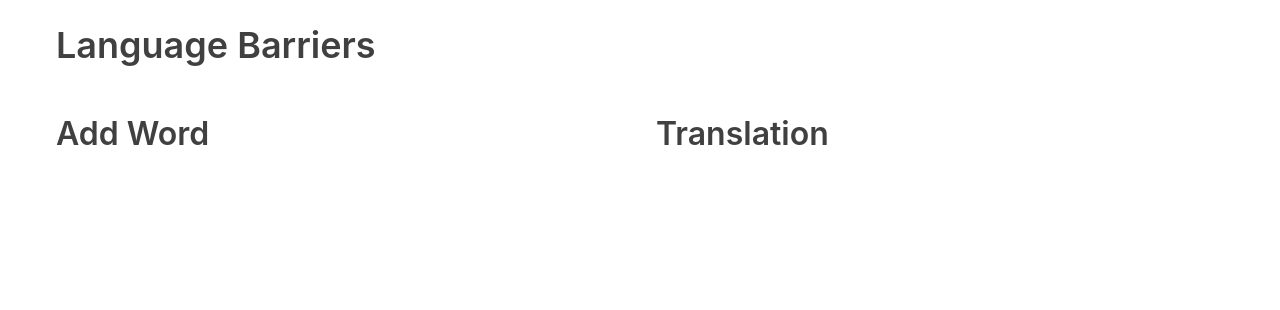
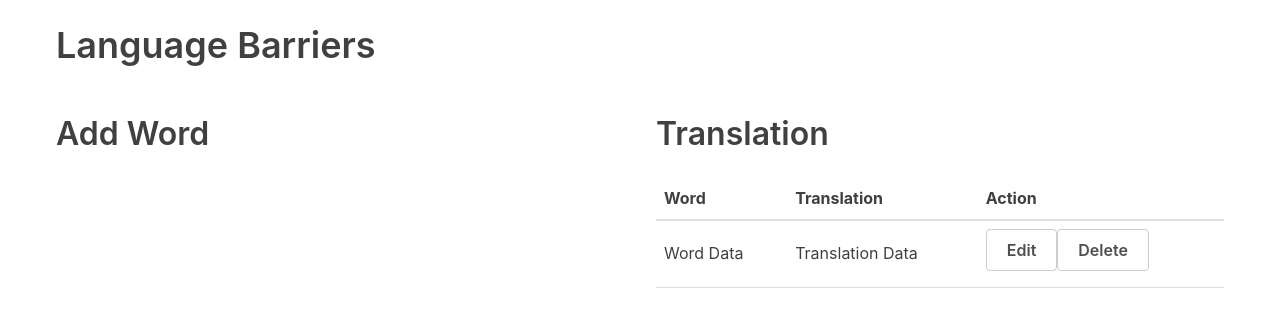
Before and after one commit to AngryGrizzlyBear/language-barriers, a React (Create React App) app: page / in a window 1280 px wide. Shown: the top 310 px of the page. Built offline with nearby package versions, Linux system fonts and the light colour scheme.

Commit message:
Added user table

```diff
--- a/src/App.js
+++ b/src/App.js
@@ -1,5 +1,6 @@
 import React from 'react';
 import './index.css'
+import UserTable from './Components/UserTable'
 
 const App = () => {
   return (
@@ -11,6 +12,7 @@ const App = () => {
         </div>
         <div className="flex-large">
           <h2>Translation</h2>
+          <UserTable />
         </div>
       </div>
     </div>
--- /dev/null
+++ b/src/Components/UserTable.js
@@ -0,0 +1,25 @@
+import React from "react";
+
+const UserTable = () => (
+  <table>
+    <thead>
+      <tr>
+        <th>Word</th>
+        <th>Translation</th>
+        <th>Action</th>
+      </tr>
+    </thead>
+    <tbody>
+      <tr>
+        <td>Word Data</td>
+        <td>Translation Data</td>
+        <td>
+            <button className="button muted-button">Edit</button>
+            <button className="button muted-button">Delete</button>
+        </td>
+      </tr>
+    </tbody>
+  </table>
+);
+
+export default UserTable
```
